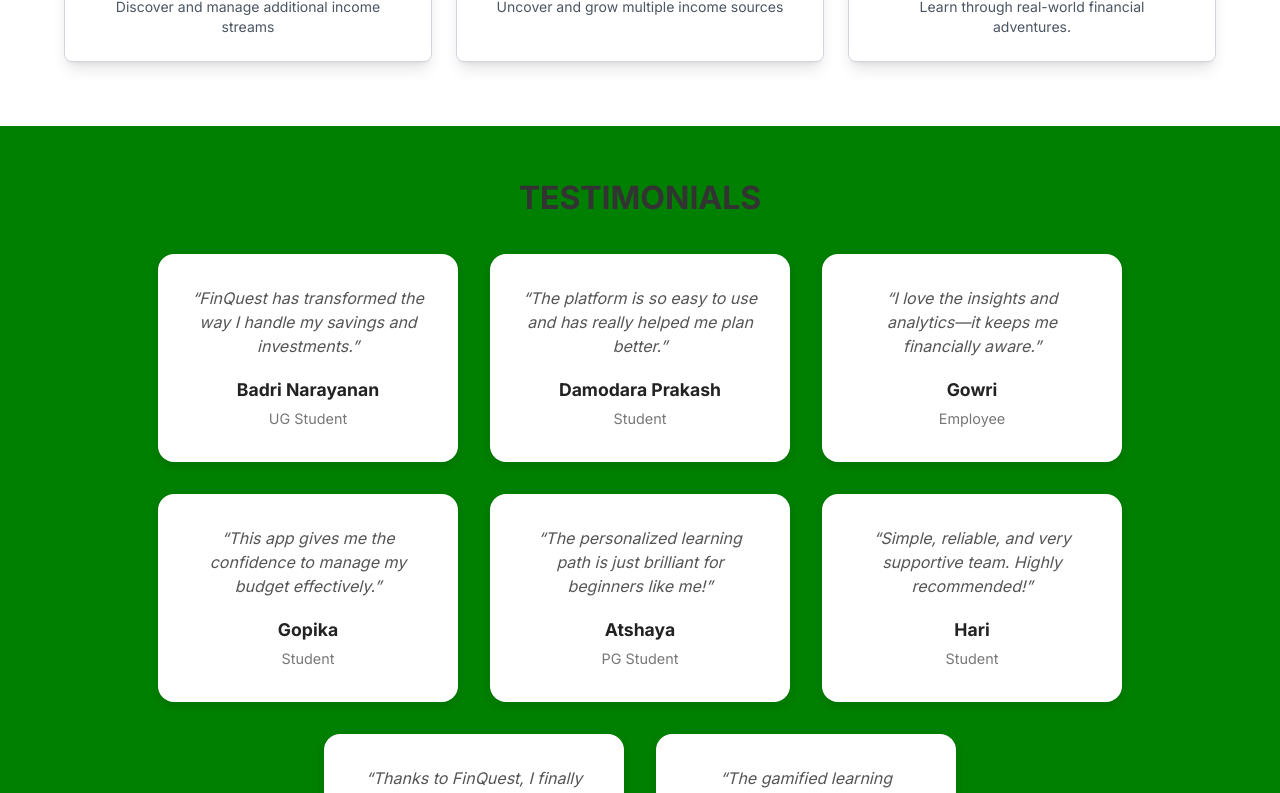
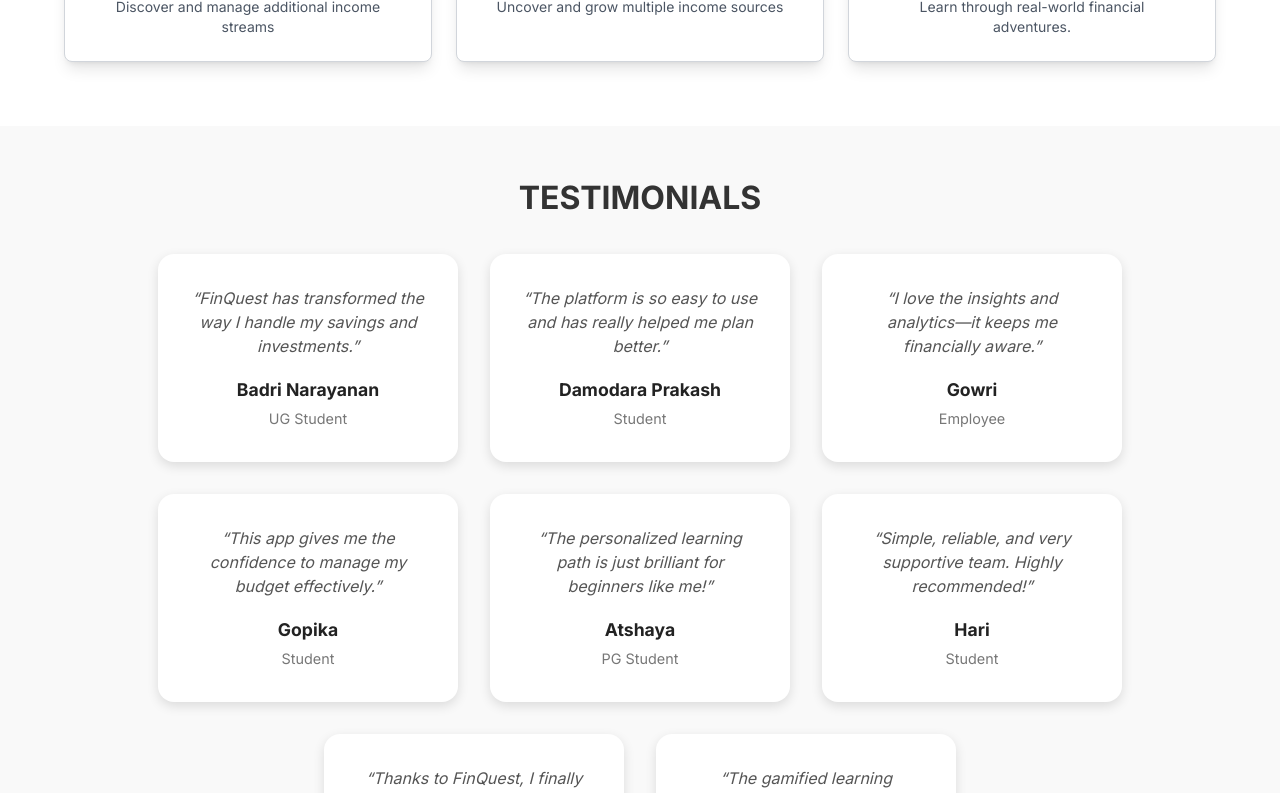
Before and after one commit to Clusters-Config/Fin-Quest, a React (Vite) app in the folder frontend/: page / in a window 1280 px wide. Shown: the part 1400-2193 px from the top of the page. Built offline with nearby package versions, Linux system fonts and the light colour scheme; no server answers.

Commit message:
style: update background color in Testimonials section for improved aesthetics

```diff
--- a/frontend/src/components/testimonials.jsx
+++ b/frontend/src/components/testimonials.jsx
@@ -44,7 +44,7 @@ const testimonialsData = [
 ];
 
 const Testimonials = () => (
-  <section style={{ padding: "3rem 1rem", background: "green" }}>
+  <section style={{ padding: "3rem 1rem", background: "#f9f9f9" }}>
     <h2
       style={{
         textAlign: "center",
```
